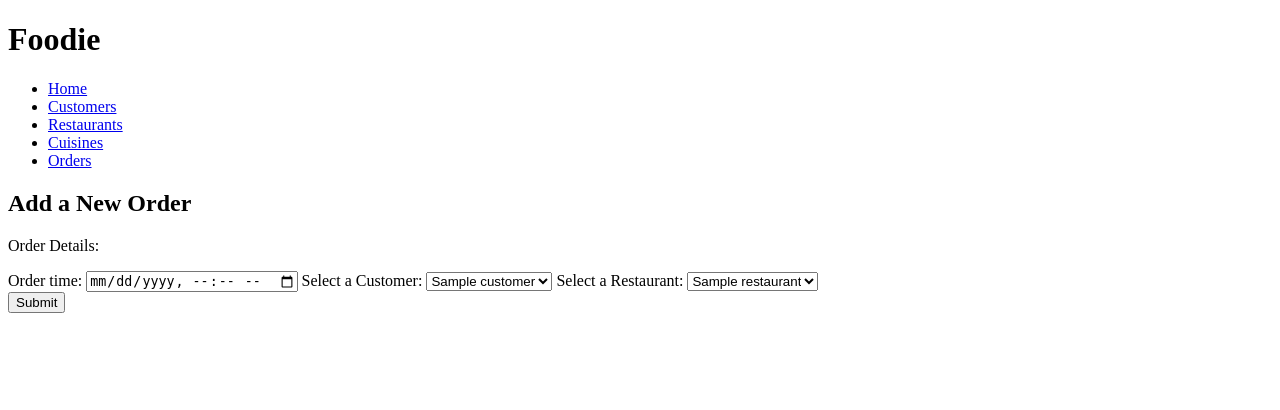
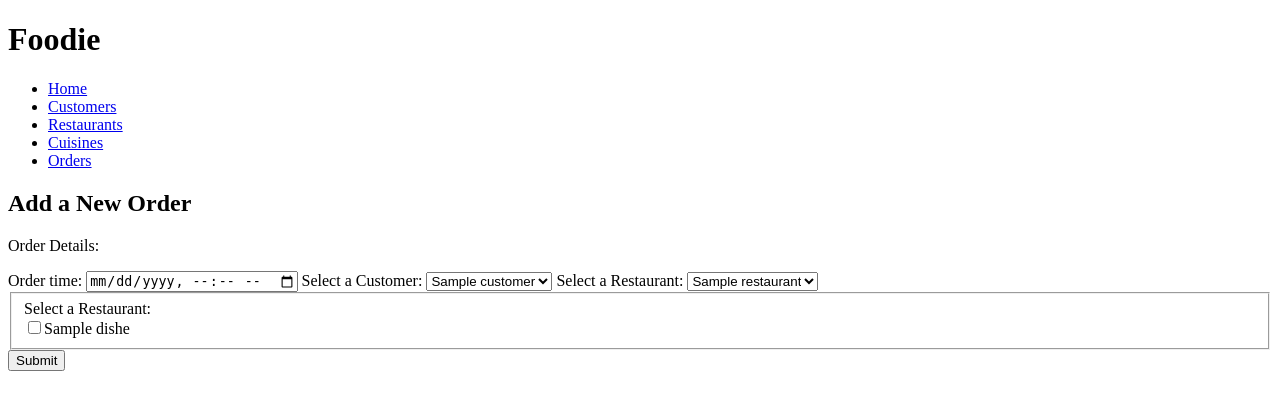
Before and after one commit to JenkenK/tasty_code, a Flask app: page /orders/new in a window 1280 px wide. Shown: the top 410 px of the page. Run offline with Flask 2, Linux system fonts and the light colour scheme; a database or web service that is not in the repository returns one stand-in record (values such as "Sample title"); some libraries are stand-ins or nearby versions.

Commit message:
added dishes loop to loop through dish ids in control, repo and new.html

```diff
--- a/controllers/order_controller.py
+++ b/controllers/order_controller.py
@@ -5,6 +5,7 @@ from models.order import Order
 import repositories.order_repository as order_repository
 import repositories.customer_repository as customer_repository
 import repositories.restaurant_repository as restaurant_repository
+import repositories.dish_repository as dish_repository
 
 order_blueprint = Blueprint("order", __name__)
 
@@ -22,7 +23,8 @@ def new_order():
     orders = order_repository.select_all()
     customers = customer_repository.select_all()
     restaurants = restaurant_repository.select_all()
-    return render_template("/orders/new.html", orders = orders, customers = customers, restaurants = restaurants)
+    dishes = dish_repository.select_all()
+    return render_template("/orders/new.html", orders = orders, customers = customers, restaurants = restaurants, dishes=dishes)
 
 
 # CREATE
@@ -31,11 +33,15 @@ def create_order():
     order_timestamp = request.form['order_timestamp']
     customer_id = request.form['customer']
     restaurant_id = request.form['restaurant']
+    dish_ids = request.form.getlist('dishes')
 
     customer = customer_repository.select(customer_id)
     restaurant = restaurant_repository.select(restaurant_id)
+    dishes = []
+    for id in dish_ids:
+        dishes.append(dish_repository.select(id))
 
-    new_order = Order(order_timestamp, customer, restaurant)
+    new_order = Order(order_timestamp, customer, restaurant, dishes)
 
     order_repository.save(new_order)
     return redirect('/orders')
--- a/repositories/order_repository.py
+++ b/repositories/order_repository.py
@@ -1,16 +1,20 @@
 from db.run_sql import run_sql
 
 from models.order import Order
-from models.restaurant import Restaurant
 
 import repositories.order_repository as order_repository
 import repositories.restaurant_repository as restaurant_repository
 import repositories.customer_repository as customer_repository
+import repositories.dish_repository as dish_repository
 
 
 def save(order):
-    sql = "INSERT INTO orders (order_timestamp, customer_id, restaurant_id) VALUES (%s, %s, %s) RETURNING *"
-    values = [order.order_timestamp, order.customer.id, order.restaurant.id]
+    sql = "INSERT INTO orders (order_timestamp, customer_id, restaurant_id, dish_id) VALUES (%s, %s, %s, %s) RETURNING *"
+    dish_ids = []
+    print(order.dishes)
+    for dish in order.dishes:
+        dish_ids.append(dish.id)
+    values = [order.order_timestamp, order.customer.id, order.restaurant.id, dish_ids]
     results = run_sql(sql, values)
     order.id = results[0]['id']
     return order
@@ -25,8 +29,9 @@ def select_all():
     for result in results:
         restaurant = restaurant_repository.select(result['restaurant_id'])
         customer = customer_repository.select(result['customer_id'])
+        dish = dish_repository.select(result['dish_id'])
         timestamp = result['order_timestamp']
-        order = Order(timestamp, customer, restaurant, result['id'])
+        order = Order(timestamp, customer, restaurant, dish, result['id'])
         orders.append(order)
     return orders
 
@@ -35,7 +40,7 @@ def select(order_id):
     sql = "SELECT * FROM orders WHERE id = %s"
     values = [order_id]
     result = run_sql(sql, values)[0]
-    order = Order(result['order_timestamp'], result['customer_id'], result['restaurant_id'], result['id'])
+    order = Order(result['order_timestamp'], result['customer_id'], result['restaurant_id'], result['dish_id'], result['id'])
     return order
 
 
@@ -51,6 +56,6 @@ def delete(id):
 
 
 def update(order):
-    sql = "UPDATE orders SET (order_timestamp, customer_id, restaurant_id) = (%s, %s, %s) WHERE id = (%s)"
-    values = [order.order_timestamp, order.customer.id, order.restaurant.id, order.id]
+    sql = "UPDATE orders SET (order_timestamp, customer_id, restaurant_id, dish_id) = (%s, %s, %s, %s) WHERE id = (%s)"
+    values = [order.order_timestamp, order.customer.id, order.restaurant.id, order.dish.id, order.id]
     run_sql(sql, values)
--- a/templates/orders/new.html
+++ b/templates/orders/new.html
@@ -23,6 +23,13 @@
           {% endfor %}
         </select>
 
+        <fieldset>
+            <label for="dishes">Select a Restaurant:</label>
+            {% for dish in dishes %}
+                <br>
+                <input type="checkbox"  id="dishes" name="dishes" value="{{ dish.id }}">{{ dish.name }}
+            {% endfor %}
+        </fieldset>
     </div>
 
     <div>
```
